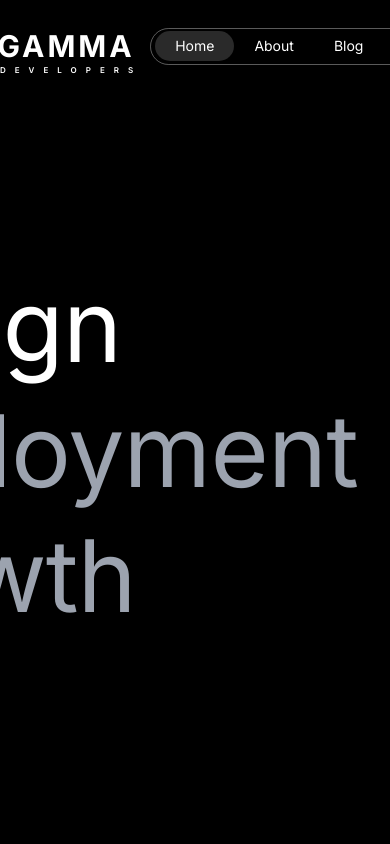
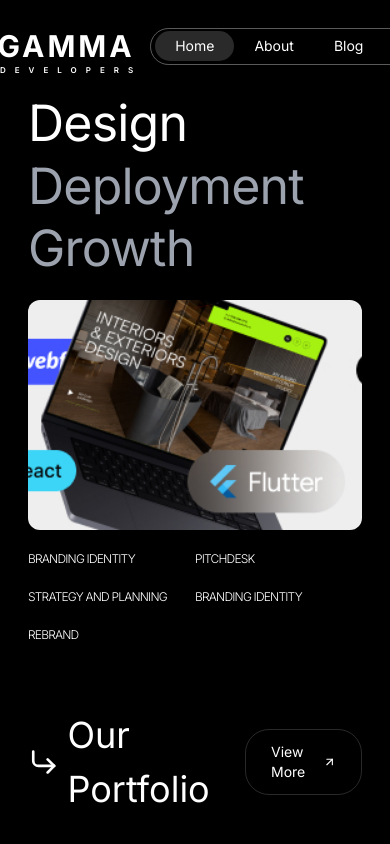
Before and after one commit to GHULAM-1/gamma-developers, a Next.js app: page / in a window 390 px wide. Shown: the top 844 px of the page. Built offline with nearby package versions, Linux system fonts and the light colour scheme.

Commit message:
landing page responsive

```diff
--- a/src/components/development-cycle.tsx
+++ b/src/components/development-cycle.tsx
@@ -8,18 +8,18 @@ export default function DevelopmentCycle({}) {
   return (
     <Marquee pauseOnHover className="[--duration:20s] gap-0">
       {processData.map((item) => (
-        <div className="text-white flex flex-col gap-7 w-[500px] p-4 bg-[#212121] rounded-lg" key={nanoid()}>
-          <div className="flex items-start">
+        <div className="text-white w-[400px] sm:w-[550px] md:w-[700px] md:h-[400px] flex flex-col justify-center lg:justify-normal gap-10 lg:gap-7 lg:w-[500px] lg:h-auto p-4 bg-[#212121] rounded-lg" key={nanoid()}>
+          <div className="flex flex-col md:flex-row items-start lg:gap-0 gap-4">
             <div>
-              <img className="rounded-full aspect-square w-[390px] h-[150px] object-cover" src={item.image} alt="" />
+              <img className="rounded-full aspect-square w-[170px] md:w-[400px] lg:w-[390px] lg:h-[150px] object-cover" src={item.image} alt="" />
             </div>
-            <div className="ml-4 text-left">
+            <div className="text-[15px] sm:text-[18px] lg:text-base ml-0 md:ml-4 lg:mt-0 mt-3 text-left">
               <div>{item.description}</div>
             </div>
           </div>
           <div className="flex justify-between mt-4">
-            <div className="text-[40px]">{item.title}</div>
-            <div className="text-[40px] text-gray-400">{item.number}</div>
+            <div className="text-[29px] md:text-[35px] lg:text-[40px]">{item.title}</div>
+            <div className="text-[29px] md:text-[35px] text-gray-400">{item.number}</div>
           </div>
         </div>
       ))}
--- a/src/components/hero-sec.tsx
+++ b/src/components/hero-sec.tsx
@@ -33,10 +33,10 @@ export default function Hero() {
   ];
 
   return (
-    <div className="max-w-[1365px] text-white w-full h-screen gap-5 justify-center flex flex-row tracking-tighter items-center">
-      <div className="flex flex-col leading-[1.25] mr-10">
+    <div className="text-white w-full mt-16 gap-5 justify-center flex mb-16 lg:flex-row flex-col tracking-tighter items-start lg:items-center">
+      <div className="flex flex-col leading-[1.25] mr-10 w-[50%]">
         <p
-          className={`text-[100px] ${
+          className={`text-[50px] sm:text-[70px] md:text-[100px] ${
             hoveredIndex === 0 ? "text-white" : "text-gray-400"
           }`}
           onMouseEnter={() => handleMouseEnter(0)}
@@ -44,7 +44,7 @@ export default function Hero() {
           Design
         </p>
         <p
-          className={`text-[100px] ${
+          className={`text-[50px] sm:text-[70px] md:text-[100px] ${
             hoveredIndex === 1 ? "text-white" : "text-gray-400"
           }`}
           onMouseEnter={() => handleMouseEnter(1)}
@@ -52,7 +52,7 @@ export default function Hero() {
           Deployment
         </p>
         <p
-          className={`text-[100px] ${
+          className={`text-[50px] sm:text-[70px] md:text-[100px] ${
             hoveredIndex === 2 ? "text-white" : "text-gray-400"
           }`}
           onMouseEnter={() => handleMouseEnter(2)}
@@ -60,12 +60,12 @@ export default function Hero() {
           Growth
         </p>
       </div>
-      <div className="flex flex-col w-[40%] items-right ml-10">
-        <div className="relative w-full h-[230px] rounded">
+      <div className="flex flex-col w-[100%] md:w-[70%] h-auto lg:w-[50%] items-right ml-0 lg:ml-10">
+        <div className="relative w-full h-[230px] rounded overflow-hidden">
           <img
             src="/heroImage.jpg"
             alt=""
-            className={`absolute top-0 left-0 w-full object-contain rounded-xl  transform transition-all duration-300 ease-in-out ${
+            className={`absolute top-0 left-0 w-full h-full object-cover rounded-xl transform transition-all duration-300 ease-in-out ${
               hoveredIndex === 0
                 ? "translate-y-0 opacity-100"
                 : "translate-y-10 opacity-0"
@@ -74,7 +74,7 @@ export default function Hero() {
           <img
             src="/heroImage2.jpg"
             alt=""
-            className={`absolute top-0 left-0 w-full object-contain rounded-xl transform transition-all duration-300 ease-in-out ${
+            className={`absolute top-0 left-0 w-full h-full object-cover rounded-xl transform transition-all duration-300 ease-in-out ${
               hoveredIndex === 1
                 ? "translate-y-0 opacity-100"
                 : "translate-y-10 opacity-0"
@@ -83,15 +83,15 @@ export default function Hero() {
           <img
             src="/heroImage3.jpg"
             alt=""
-            className={`absolute top-0 left-0 w-full object-contain rounded-xl transform transition-all duration-300 ease-in-out ${
+            className={`absolute top-0 left-0 w-full h-full object-cover rounded-xl transform transition-all duration-300 ease-in-out ${
               hoveredIndex === 2
                 ? "translate-y-0 opacity-100"
                 : "translate-y-10 opacity-0"
             }`}
           />
         </div>
-        <div className="flex justify-between">
-          <ul className="text-sm text-left w-1/2">
+        <div className="flex justify-between mt-0 sm:mt-10 lg:mt-0">
+          <ul className="text-[12px] sm:text-sm text-left w-1/2">
             {descriptions[hoveredIndex]
               .slice(0, Math.ceil(descriptions[hoveredIndex].length / 2))
               .map((text, index) => (
@@ -100,7 +100,7 @@ export default function Hero() {
                 </li>
               ))}
           </ul>
-          <ul className="text-sm text-left w-1/2">
+          <ul className="text-[12px] sm:text-sm text-left w-1/2">
             {descriptions[hoveredIndex]
               .slice(Math.ceil(descriptions[hoveredIndex].length / 2))
               .map((text, index) => (
--- a/src/components/services-sec.tsx
+++ b/src/components/services-sec.tsx
@@ -7,10 +7,10 @@ import { ArrowUpRight } from "lucide-react";
 export default function ServicesSec() {
   return (
     <>
-      <div className="mb-44 w-full mt-[140px]  rounded-2xl  bg-white flex flex-col justify-center items-center text-black max-w py-[140px]">
+      <div className="mb-44 w-full mt-[140px] rounded-2xl bg-white flex flex-col justify-center items-center text-black max-w py-[100px] md:py-[140px]">
         {/* <SectionDivider className="text-black" text="Our Services" /> */}
         <div className="border-b p-5 w-[90%]">
-          <div className="flex  w-full justify-satrt items-center gap-2 pl-2">
+          <div className="flex w-full justify-start items-center gap-2 pl-2">
             <span className="w-[5px] h-[5px] rounded-full bg-[#79797A]"></span>
             <div className="text-[18px] ">Our Services</div>
           </div>
@@ -26,32 +26,31 @@ export default function ServicesSec() {
               key={index}
               className="relative w-full text-black group flex justify-between px-0 lg:px-10 border-b-[1px] py-8 items-center"
             >
-              <p className="flex justify-end text-[18px] text-black font-medium">
+              <p className="flex justify-end text-[12px] md:text-[18px] text-black font-medium">
                 {service.number}
               </p>
               <h1
-                className={`text-[80px] z-10 relative group tracking-tighter font-medium `}
+                className={`text-[25px] sm:text-[30px] md:text-[50px] lg:text-[80px] z-10 relative group tracking-tighter font-medium `}
               >
                 {service.serviceName}
                 <div className="absolute text-sm text-black">
-                  <p className="absolute tracking-normal font-normal top-0 left-0 transform -translate-y-full bg-lime-400 rounded-full px-2 py-1 opacity-0 group-hover:opacity-100 transition-opacity duration-500 delay-[100ms] md:block hidden">
+                  <p className="absolute tracking-normal font-normal top-5 md:top-0 left-0 transform -translate-y-full bg-lime-400 rounded-full px-2 py-1 lg:opacity-0 lg:group-hover:opacity-100 transition-opacity duration-500 delay-[100ms]">
                     {service.hoverText1}
                   </p>
-                  <p className="absolute tracking-normal font-normal bottom-8 left-[30rem] transform -translate-x-full -translate-y-1/2 bg-lime-400 rounded-full px-2 py-1 opacity-0 group-hover:opacity-100 transition-opacity duration-750 delay-[300ms] md:block hidden">
+                  <p className="absolute tracking-normal font-normal bottom-7 left-[6rem] md:left-[30rem] transform -translate-x-full -translate-y-1/2 bg-lime-400 rounded-full px-2 py-1 lg:opacity-0 lg:group-hover:opacity-100 transition-opacity duration-750 delay-[300ms]">
                     {service.hoverText2}
                   </p>
-                  <p className="absolute tracking-normal font-normal bottom-0 left-60 transform translate-y-full bg-lime-400 rounded-full px-2 py-1 opacity-0 group-hover:opacity-100 transition-opacity duration-150 delay-[300ms] md:block hidden">
+                  <p className="absolute tracking-normal font-normal bottom-0 left-28 md:left-60 transform translate-y-full bg-lime-400 rounded-full px-2 py-1 lg:opacity-0 lg:group-hover:opacity-100 transition-opacity duration-150 delay-[300ms]">
                     {service.hoverText3}
                   </p>
-                  <p className="absolute tracking-normal font-normal bottom-1/2 left-72 transform translate-x-full translate-y-1/2 bg-lime-400 rounded-full px-2 py-1 opacity-0 group-hover:opacity-100 transition-opacity duration-1000 delay-[400ms] md:block hidden">
+                  <p className="absolute tracking-normal font-normal bottom-12 md:bottom-1/2 left-16 md:left-72 transform translate-x-full translate-y-1/2 bg-lime-400 rounded-full px-2 py-1 lg:opacity-0 lg:group-hover:opacity-100 transition-opacity duration-1000 delay-[400ms]">
                     {service.hoverText4}
                   </p>
                 </div>
               </h1>
-              <div className="border p-3 group-hover:bg-lime-400 group-hover:text-black rounded-full">
+              <div className="border p-3 bg-lime-400 lg:bg-white text-black rounded-full lg:group-hover:bg-lime-400 lg:group-hover:text-black">
                 <ArrowUpRight
-                  className="group-hover:scale-150 ease-in-out transition group-hover:transform duration-200"
-                  size={20}
+                  className="ease-in-out size-4 md:size-7 transition transform duration-200 group-hover:scale-150"
                 />
               </div>
             </div>
--- a/src/components/stack.tsx
+++ b/src/components/stack.tsx
@@ -8,7 +8,7 @@ import Marquee from "./magicui/marquee";
 export default function Stack({ data }: { data: StackType[] | undefined }) {
   return (
     <>
-      <div className=" grid grid-cols-4 lg:flex-row items-center justify-center gap-y-10 bg-black dark:bg-black w-full">
+      <div className=" grid grid-cols-5 lg:flex-row items-center justify-center gap-y-10 bg-black dark:bg-black w-full">
         {data?.map((stack: StackType) => {
           return (
             <Card
```
